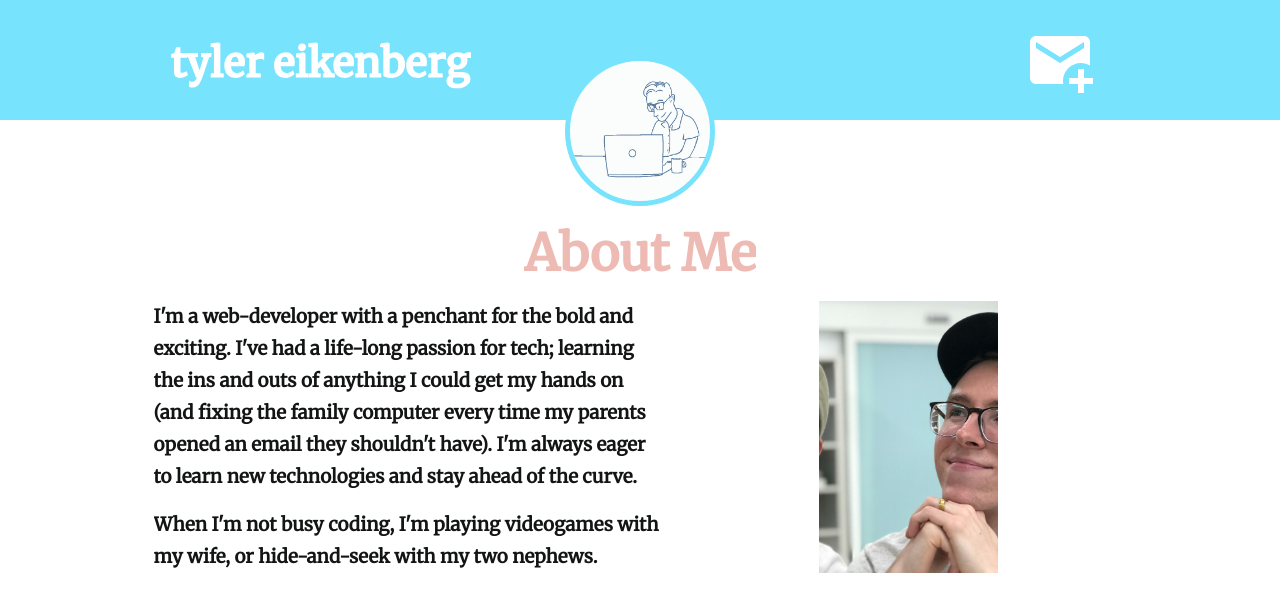
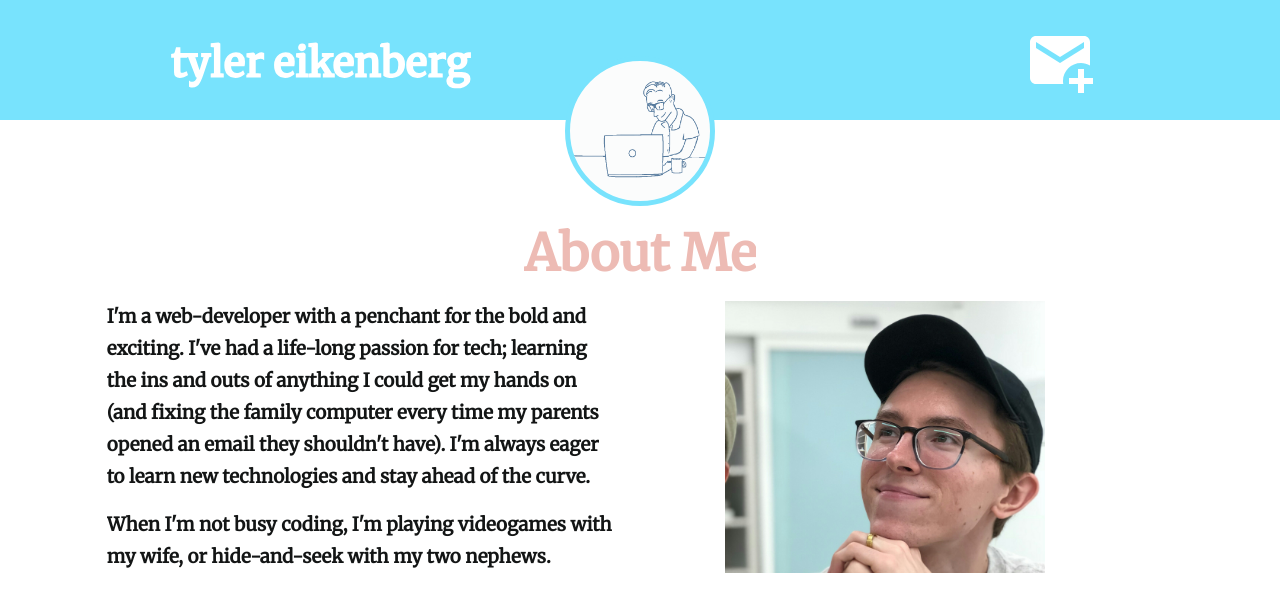
Before and after one commit to TylerEikenberg/Tyler-Eikenberg-Portfolio-Website, a React (Create React App) app: page /about in a window 1280 px wide. Shown: the top 612 px of the page. Built offline with nearby package versions, Linux system fonts and the light colour scheme.

Commit message:
fixed photo width

```diff
--- a/src/Pages/About.css
+++ b/src/Pages/About.css
@@ -7,7 +7,7 @@
   animation: fade-in 0.8s ease-in forwards;
 }
 .photo-container {
-  width: 14vw;
+  width: 20rem;
   padding: 5vh 0 20vh 0;
   /* border: 2px solid blue; */
   background-image: url("../Assets/megoofin.jpg");
```
